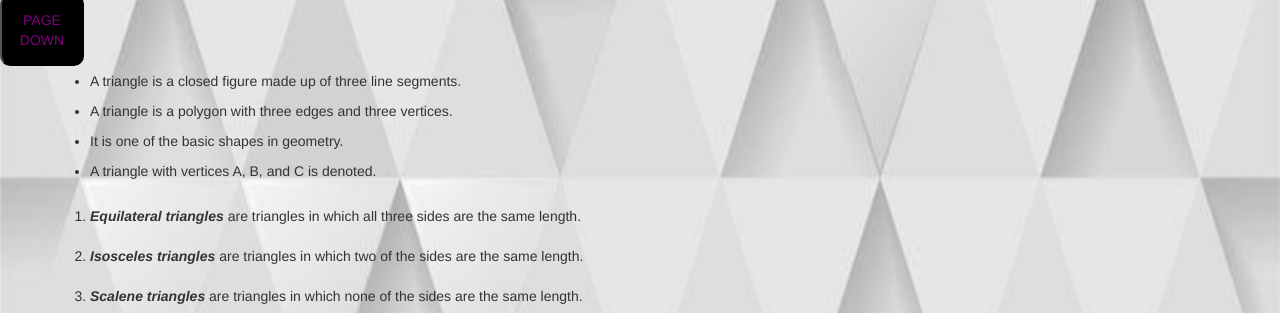
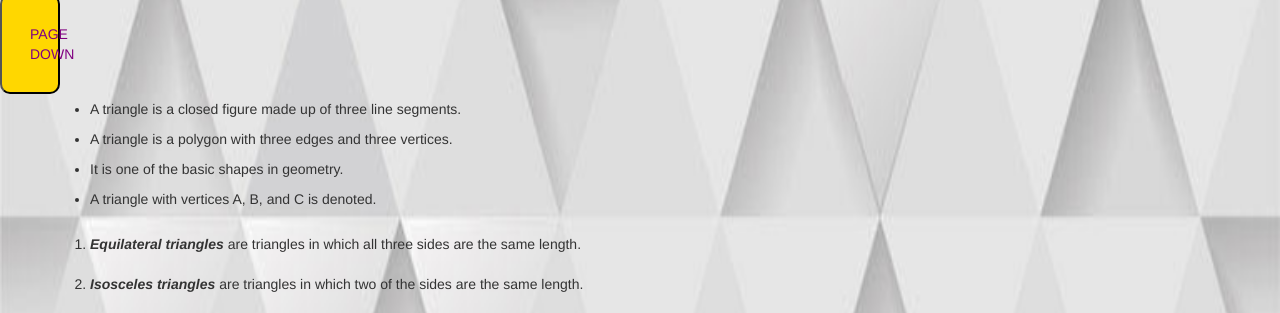
Before and after one commit to JacqulineWangu/Triangle-tracker, a plain HTML site: page Triangle.html in a window 1280 px wide. Shown: the part 76-389 px from the top of the page. Drawn offline with Linux system fonts and the light colour scheme.

Commit message:
add changes on styling

```diff
--- a/Triangle.html
+++ b/Triangle.html
@@ -9,15 +9,15 @@
 <link href="css/bootstrap.css" rel="stylesheet" type="text/css">
   <style media="screen">
     button{
-      width: 6em;
+      width: 4em;
       color: purple;
-      background-color: black;
+      background-color: gold;
       border-radius: 10px;
-      padding: 1em;
+      padding: 2em;
     }
     button:hover{
       color: white;
-      background-color: chocolate;
+      background-color: beige;
       cursor: pointer;
     }
     input[type="text"]{
```
